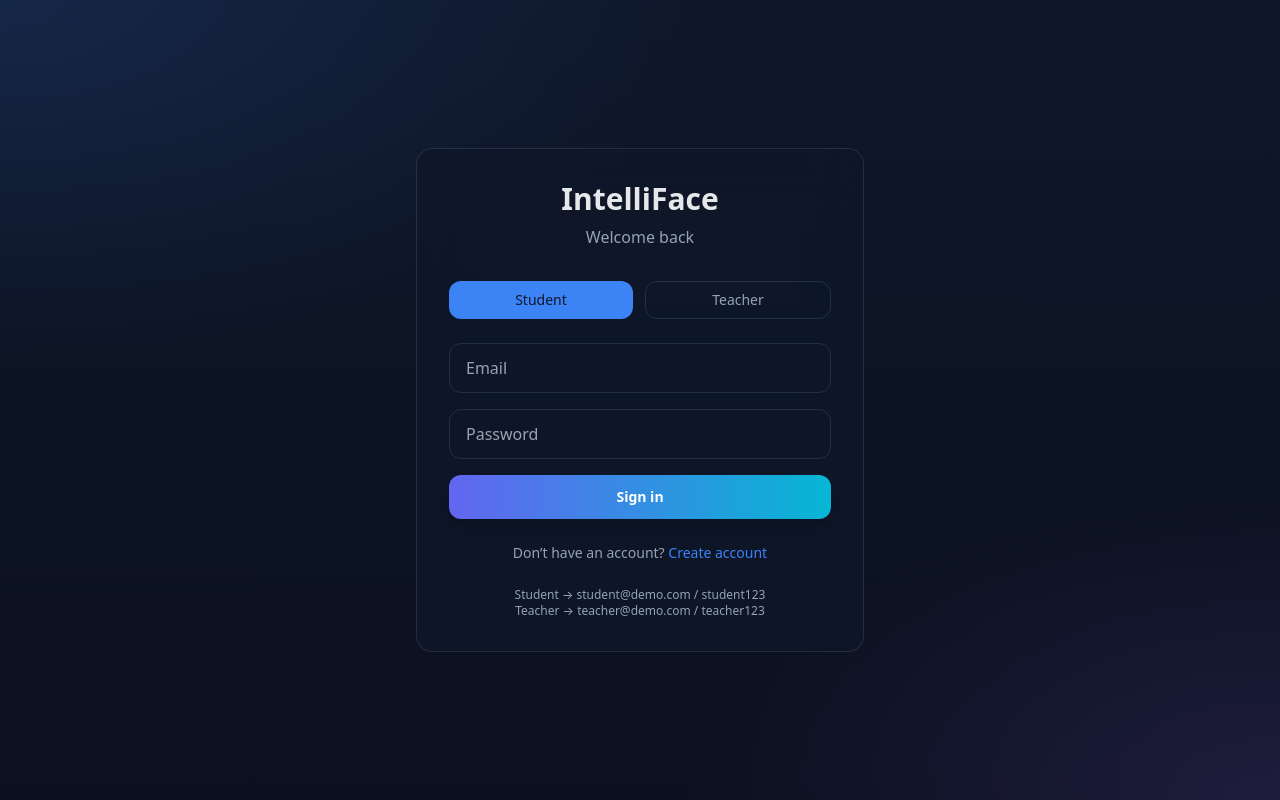
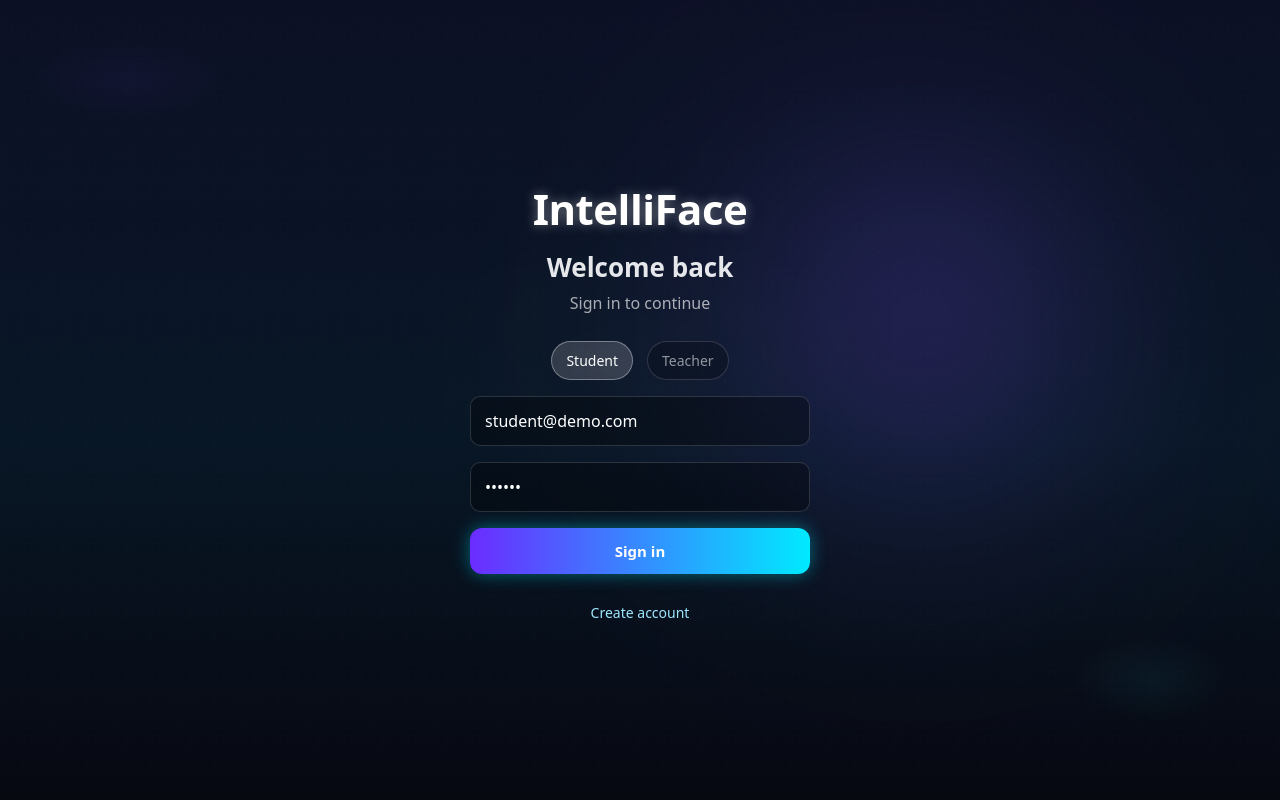
Before and after one commit to swastikr7/intelliface-attendance_system, a React (Vite) app: page /login in a window 1280 px wide. Built offline with nearby package versions, Linux system fonts and the light colour scheme.

Commit message:
Update Login.jsx

```diff
--- a/src/pages/Login.jsx
+++ b/src/pages/Login.jsx
@@ -1,128 +1,101 @@
-import { useState } from "react";
-import { useNavigate, Link } from "react-router-dom";
+// src/pages/Login.jsx
+import React, { useState } from "react";
+import { Link, useNavigate } from "react-router-dom";
+import { useAuth } from "../context/AuthContext";
 
 export default function Login() {
+  const auth = useAuth();
   const navigate = useNavigate();
 
   const [role, setRole] = useState("student");
   const [email, setEmail] = useState("");
   const [password, setPassword] = useState("");
-  const [error, setError] = useState("");
+  const [err, setErr] = useState("");
+  const [loading, setLoading] = useState(false);
 
-  const handleLogin = (e) => {
+  async function submit(e) {
     e.preventDefault();
-    setError("");
+    setErr("");
+    setLoading(true);
 
-    // 🔥 DEMO AUTH LOGIC
-    if (
-      role === "student" &&
-      email === "student@demo.com" &&
-      password === "student123"
-    ) {
-      navigate("/student/dashboard");
-      return;
+    try {
+      // Always force default credentials
+      const fixedEmail = role === "teacher" ? "teacher@demo.com" : "student@demo.com";
+      const fixedPassword = "123456";
+
+      const res = await auth.login({
+        email: fixedEmail,
+        password: fixedPassword
+      });
+
+      setLoading(false);
+
+      if (res.ok) {
+        if (auth.user?.role === "teacher") navigate("/dashboard");
+        else navigate("/classroom");
+      } else {
+        setErr("Invalid default credentials.");
+      }
+    } catch (error) {
+      console.error(error);
+      setErr("Login failed");
+      setLoading(false);
+    }
   }
 
-    if (
-      role === "teacher" &&
-      email === "teacher@demo.com" &&
-      password === "teacher123"
-    ) {
-      navigate("/teacher/dashboard");
-      return;
-    }
+  return (
+    <section className="auth-float">
 
-    // ❌ Invalid
-    setError("Invalid demo credentials");
-  };
+      <h1 className="brand-title-float">IntelliFace</h1>
+      <h2 className="auth-heading-float">Welcome back</h2>
+      <p className="auth-subtitle">Sign in to continue</p>
 
-  return (
-    <div className="min-h-screen flex items-center justify-center gradient-bg px-6">
-      <div className="glass w-full max-w-md rounded-2xl p-8 border-glow">
-        {/* Header */}
-        <div className="text-center mb-8">
-          <h1 className="text-3xl font-bold mb-2">IntelliFace</h1>
-          <p className="text-muted-foreground">Welcome back</p>
+      <form onSubmit={submit} className="auth-form-float">
+
+        {/* Role Selection */}
+        <div className="role-row-float">
+          <div
+            className={`pill-float ${role === "student" ? "active" : ""}`}
+            onClick={() => setRole("student")}
+          >
+            Student
           </div>
 
-        {/* Role Switch */}
-        <div className="flex gap-3 mb-6">
-          <button
-            onClick={() => setRole("student")}
-            className={`flex-1 rounded-lg px-4 py-2 text-sm transition-all
-              ${
-                role === "student"
-                  ? "bg-primary text-primary-foreground"
-                  : "border border-border text-muted-foreground"
-              }`}
-          >
-            Student
-          </button>
-
-          <button
+          <div
+            className={`pill-float ${role === "teacher" ? "active" : ""}`}
             onClick={() => setRole("teacher")}
-            className={`flex-1 rounded-lg px-4 py-2 text-sm transition-all
-              ${
-                role === "teacher"
-                  ? "bg-primary text-primary-foreground"
-                  : "border border-border text-muted-foreground"
-              }`}
           >
             Teacher
-          </button>
+          </div>
         </div>
 
-        {/* Form */}
-        <form onSubmit={handleLogin} className="space-y-4">
+        {/* Displaying default email only for clarity */}
         <input
-            type="email"
-            placeholder="Email"
-            value={email}
-            onChange={(e) => setEmail(e.target.value)}
-            className="w-full rounded-lg bg-background/60 border border-border px-4 py-3 outline-none"
-            required
+          className="input-float"
+          placeholder="Email (auto-filled)"
+          value={role === "teacher" ? "teacher@demo.com" : "student@demo.com"}
+          disabled
         />
 
         <input
+          className="input-float"
           type="password"
-            placeholder="Password"
-            value={password}
-            onChange={(e) => setPassword(e.target.value)}
-            className="w-full rounded-lg bg-background/60 border border-border px-4 py-3 outline-none"
-            required
+          placeholder="Password (auto-filled)"
+          value="123456"
+          disabled
         />
 
-          {error && (
-            <div className="text-sm text-red-500 text-center">
-              {error}
-            </div>
-          )}
+        {err && <div className="error-float">{err}</div>}
 
-          <button
-            type="submit"
-            className="w-full rounded-xl bg-gradient-to-r from-indigo-500 to-cyan-500
-                       py-3 text-sm font-semibold text-white
-                       shadow-lg transition-all
-                       hover:scale-[1.04]"
-          >
-            Sign in
+        <button className="btn-float" disabled={loading}>
+          {loading ? "Signing in..." : "Sign in"}
         </button>
-        </form>
 
-        {/* Footer */}
-        <p className="mt-6 text-center text-sm text-muted-foreground">
-          Don’t have an account?{" "}
-          <Link to="/signup" className="text-primary hover:underline">
+        <Link to="/signup" className="link-float">
           Create account
         </Link>
-        </p>
 
-        {/* Demo hint */}
-        <div className="mt-6 text-xs text-muted-foreground text-center">
-          <p>Student → student@demo.com / student123</p>
-          <p>Teacher → teacher@demo.com / teacher123</p>
-        </div>
-      </div>
-    </div>
+      </form>
+    </section>
   );
 }
```
Lines whose indentation alone changed are shown as unchanged.
